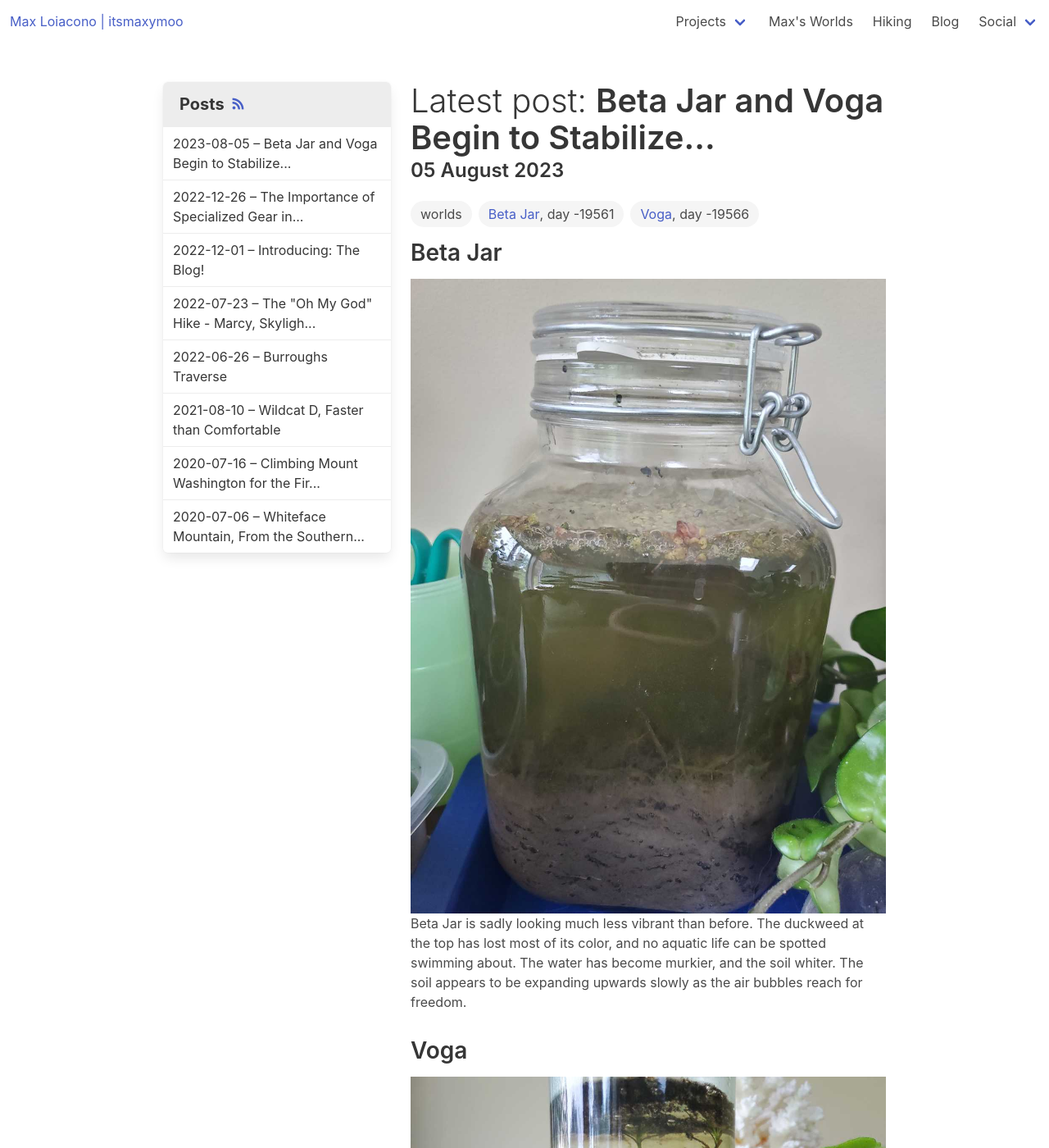
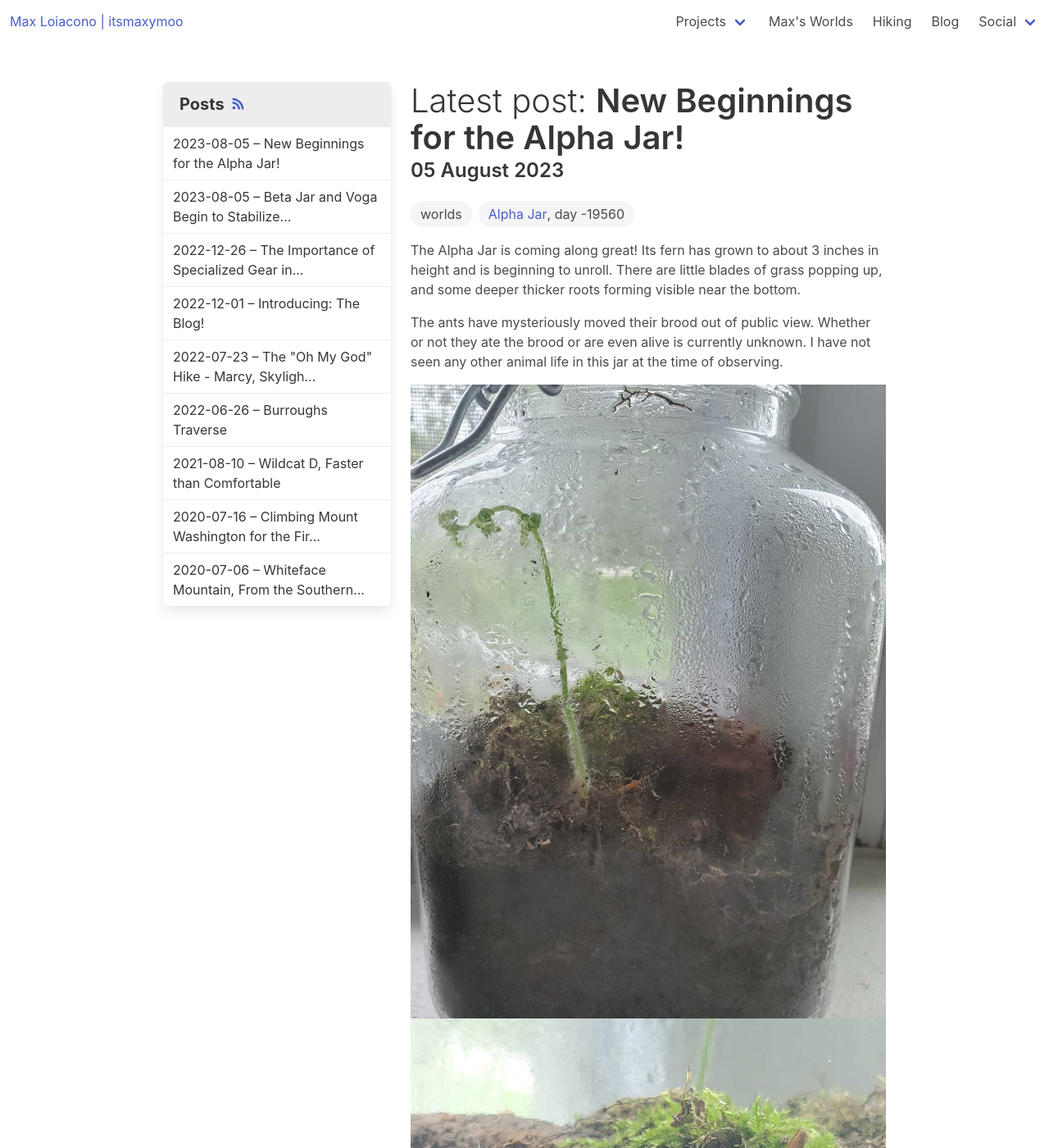
Before and after one commit to itsmaxymoo/itsmaxymoo.com, a Jekyll site: the page built from src/blog.html, in a window 1280 px wide and 1400 px high. Shown: the whole window at 82% size. Built offline with Jekyll 4.4.1, drawn with Linux system fonts in a browser that asks for light colours; some of the changed text lies outside the part shown.

Commit message:
alpha jar update

```diff
--- /dev/null
+++ b/src/_posts/2023-08-05-new-beginnings-for-alpha.md
@@ -0,0 +1,19 @@
+---
+title: New Beginnings for the Alpha Jar!
+category: worlds
+worlds: [alpha-jar]
+---
+
+The Alpha Jar is coming along great!
+Its fern has grown to about 3 inches in height
+and is beginning to unroll. There are little blades
+of grass popping up, and some deeper thicker
+roots forming visible near the bottom.
+
+The ants have mysteriously moved their brood
+out of public view. Whether or not they ate the
+brood or are even alive is currently unknown.
+I have not seen any other animal life in this jar
+at the time of observing.
+
+{% include image.html tag="alpha-jar-5-august-2023-update-album" basic=true %}
--- a/src/_worlds/beta-jar.md
+++ b/src/_worlds/beta-jar.md
@@ -5,6 +5,7 @@ world_type: ecosphere
 environment_type: sealed_aquatic
 status: 0 # 0 = alive, 1 = dormant, 2 = deceased
 species: ""
+image: beta-jar-5-august-2023
 ---
 
 {{ page.title }} is my first shot at an aquatic ecosphere.
```
Also changed, not shown: src/_content/alpha-jar-5-august-2023-update-010-fern.md (added, +13 -0 lines), src/_content/alpha-jar-5-august-2023-update-020-grass-sprouts.md (added, +13 -0 lines), src/content/alpha-jar-5-august-2023-update-010-fern.jpg (added), src/content/alpha-jar-5-august-2023-update-020-grass-sprouts.jpg (added).
